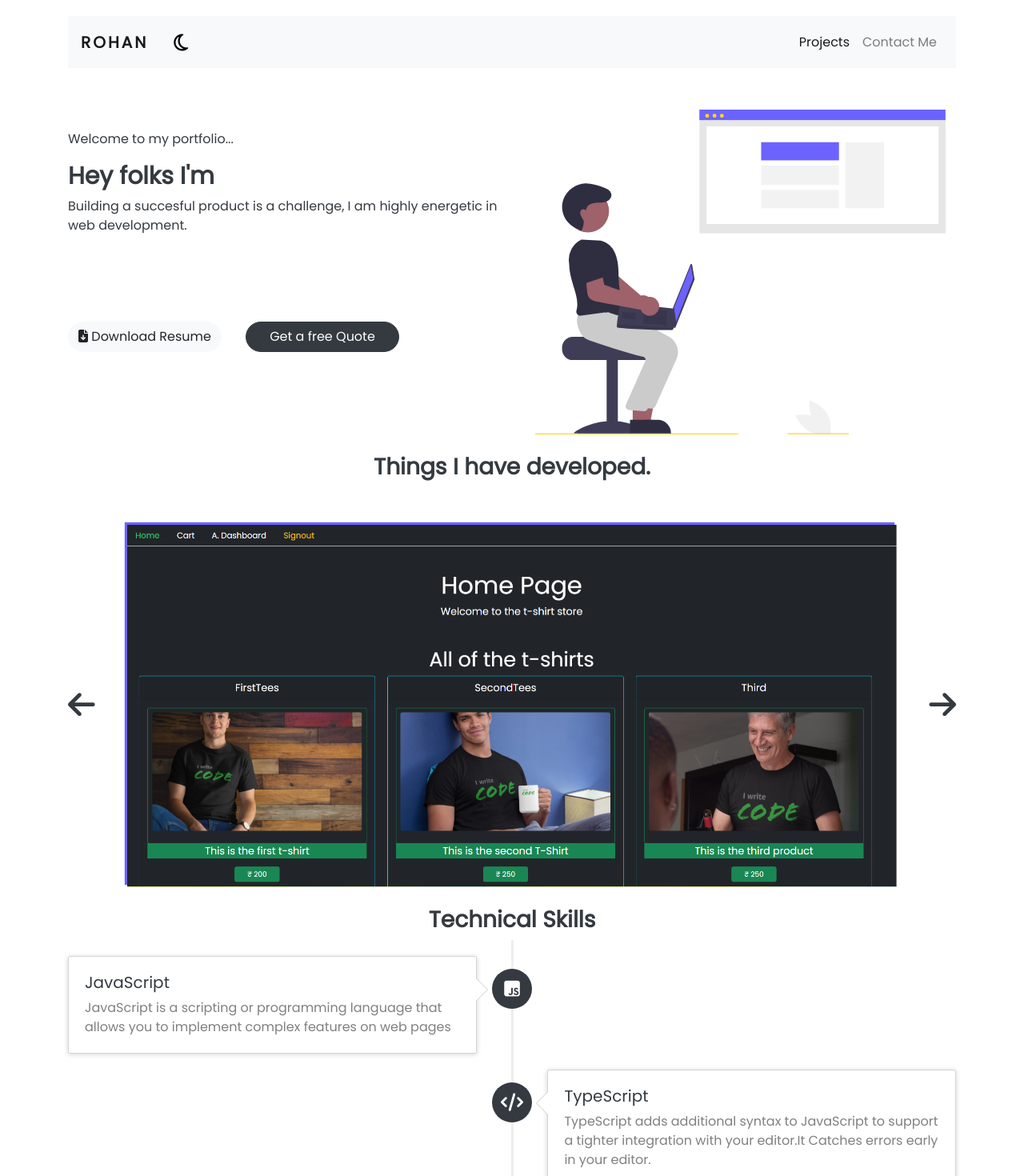
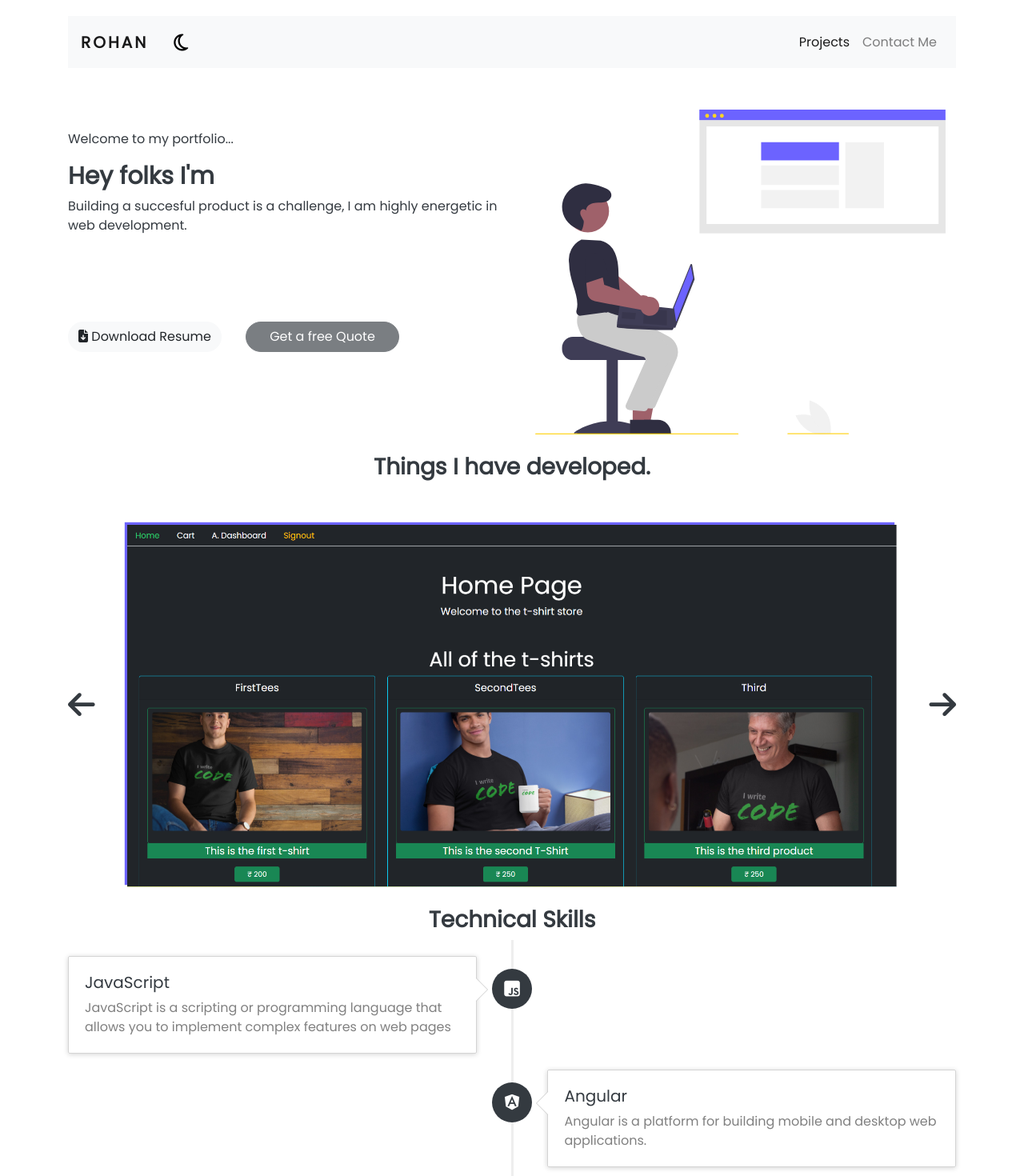
Before and after one commit to harnalerohan/portfolio, a React (Create React App) app: page / in a window 1280 px wide. Shown: the top 1470 px of the page at 80% size. Built offline with nearby package versions, Linux system fonts and the light colour scheme; a web font is replaced by a local one.

Commit message:
update timeline and resume links

```diff
--- a/src/components/Footer.tsx
+++ b/src/components/Footer.tsx
@@ -9,11 +9,11 @@ const Footer = ({bgStatus}: any) => {
           <a href="https://trailblazer.me/id/rohanharnale" target="_blank" rel="noreferrer"><i className="fab fabs fa-salesforce"></i></a>
           <a href="https://www.facebook.com/Harnalerohan/" target="_blank" rel="noreferrer"><i className="fab fabs fa-facebook-f"></i></a>
           <a href="https://twitter.com/rohan_harnale" target="_blank" rel="noreferrer"><i className="fab fabs fa-twitter"></i></a>
-          <a href="https://www.instagram.com/heisrohan/" target="_blank" rel="noreferrer"><i className="fab fabs fa-instagram"></i></a>
+          <a href="https://www.instagram.com/rohan.harnale/" target="_blank" rel="noreferrer"><i className="fab fabs fa-instagram"></i></a>
           <a href="https://www.linkedin.com/in/rohan-harnale/" target="_blank" rel="noreferrer"><i className="fab fabs fa-linkedin-in"></i></a>
           <a href="https://github.com/harnalerohan" target="_blank" rel="noreferrer"><i className="fab fabs fa-github"></i></a>
           <a href="https://stackoverflow.com/users/14046979/rohan" target="_blank" rel="noreferrer"><i className="fab fabs fa-stack-overflow"></i></a>
-          <a href="https://stackoverflow.com/users/14046979/rohan" target="_blank" rel="noreferrer"><i className="fab fabs fa-medium"></i></a>
+          <a href="https://medium.com/@harnalerohan" target="_blank" rel="noreferrer"><i className="fab fabs fa-medium"></i></a>
         </div>
       </div>
       <div className="credit">
--- a/src/components/Introd.tsx
+++ b/src/components/Introd.tsx
@@ -42,16 +42,16 @@ const Introd = ({ bgStatus }: any) => {
           </p>
         </div>
         <div className="conButtonsPc link">
-          <a href="https://drive.google.com/file/d/1EHYrf0wVgZzMfq_OJQIId37Jd-rf7xd3/view?usp=sharing" target="_blank" rel="noreferrer">
+          <a href="https://drive.google.com/file/d/1wLMlikmUFehZGV-zJCMG7rVOnC1b4Bud/view?usp=share_link" target="_blank" rel="noreferrer">
             <button type="button" className="btn btn-light"><i className="fas fa-file-download"></i> Download Resume</button>
           </a>
-          <button type="button" className="btn btn-dark btn-intro">Get a free Quote</button>
+          <button disabled type="button" className="btn btn-dark btn-intro">Get a free Quote</button>
         </div>
       </div>
       <div className="devGuy col-lg-6 text-center">
         <img src={logo} alt="devGuy" />
         <div className="conButtons">
-          <a href="https://drive.google.com/file/d/1EHYrf0wVgZzMfq_OJQIId37Jd-rf7xd3/view?usp=sharing" target="_blank" rel="noreferrer">
+          <a href="https://drive.google.com/file/d/1wLMlikmUFehZGV-zJCMG7rVOnC1b4Bud/view?usp=share_link" target="_blank" rel="noreferrer">
             <button type="button" className="btn btn-light"><i className="fas fa-file-download"></i> Download Resume</button>
           </a>
           <button type="button" className="link btn btn-dark btn-intro">Get a free Quote</button>
--- a/src/components/Timeline.tsx
+++ b/src/components/Timeline.tsx
@@ -21,13 +21,13 @@ const Timeline = ({bgStatus}: any) => {
         </li>
 
         <li className="timeline-inverted">
-          <div className="timeline-badge"><i className="fas fa-code"></i></div>
+          <div className="timeline-badge"><i className="fab fa-angular"></i></div>
           <div className="timeline-panel">
             <div className="timeline-heading">
-              <h5 className="timeline-title">TypeScript</h5>
+              <h5 className="timeline-title">Angular</h5>
             </div>
             <div className="timeline-body">
-              <p>TypeScript adds additional syntax to JavaScript to support a tighter integration with your editor.It Catches errors early in your editor.</p>
+              <p>Angular is a platform for building mobile and desktop web applications.</p>
             </div>
           </div>
         </li>
```
